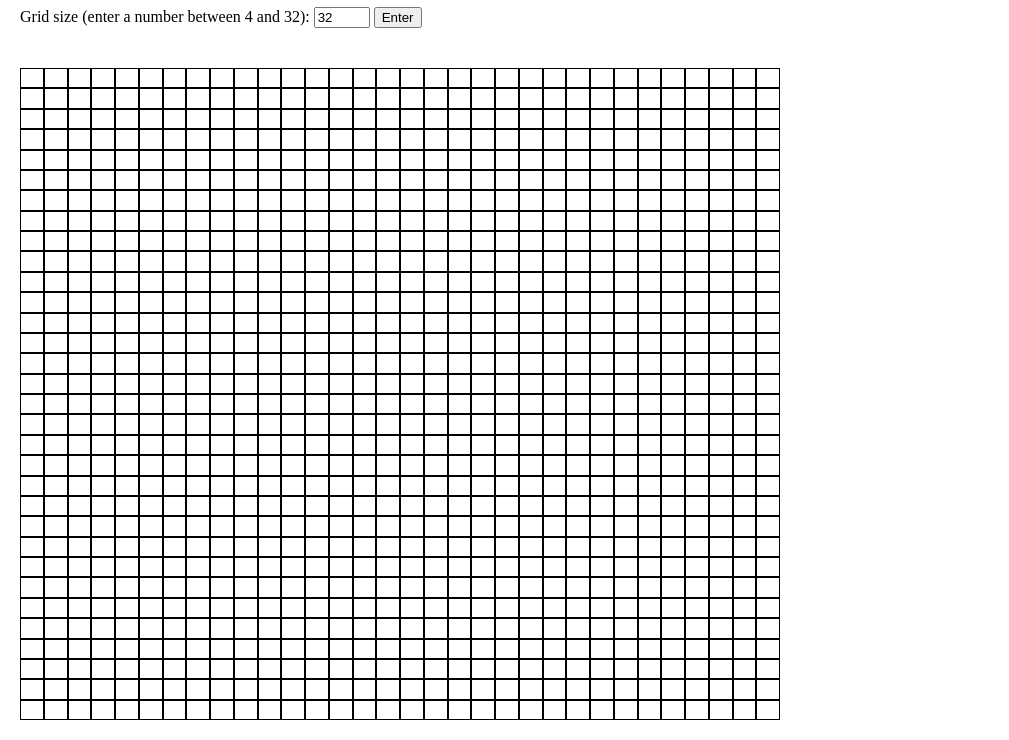
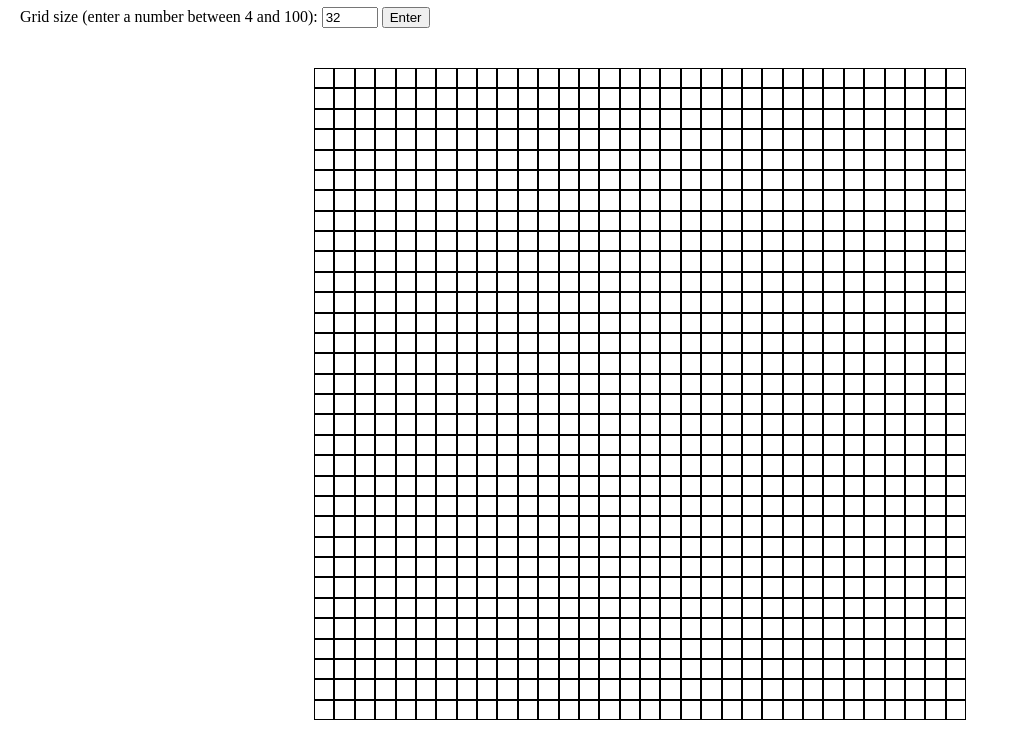
Before and after one commit to AkiPoh/OLD-draw-a-sketch-PUBLIC, a plain HTML site: page index.html in a window 1280 px wide. Shown: the part 60-800 px from the top of the page, without its empty margins (0-1009 px from the left). Drawn offline with Linux system fonts and the light colour scheme.

Commit message:
Make grid centered and  aspect ratio 1/1

```diff
--- a/index.html
+++ b/index.html
@@ -11,7 +11,7 @@
     <div id="top">
         <h1>Etch-a-Sketch</h1>
         <div id="adjustSettings">
-            <label for="">Grid size (enter a number between 4 and 32):</label>
+            <label for="">Grid size (enter a number between 4 and 100):</label>
             <input type="number" id="gridSize" name="gridSize" min="4" max="32">
             <button type="button" id="enterButton">Enter</button>
         </div>
--- a/script.js
+++ b/script.js
@@ -40,7 +40,7 @@ inputGridSize.value = START_SIZE;
 
 enterButton.addEventListener("click", function() {
     size = inputGridSize.value;
-    if (size % 1 === 0 && size >= 4 && size <= 32) {
+    if (size % 1 === 0 && size >= 4 && size <= 100) {
         resetGrid();
         createGrid(size);
         previousSize = size;
--- a/style.css
+++ b/style.css
@@ -20,9 +20,11 @@ h1 {
 }
 
 #gridContainer {
+    aspect-ratio: 1/1;
     flex: 1;
     display: flex;
     padding: 20px;
+    align-self: center;
     box-sizing: border-box;
 }
 
```
